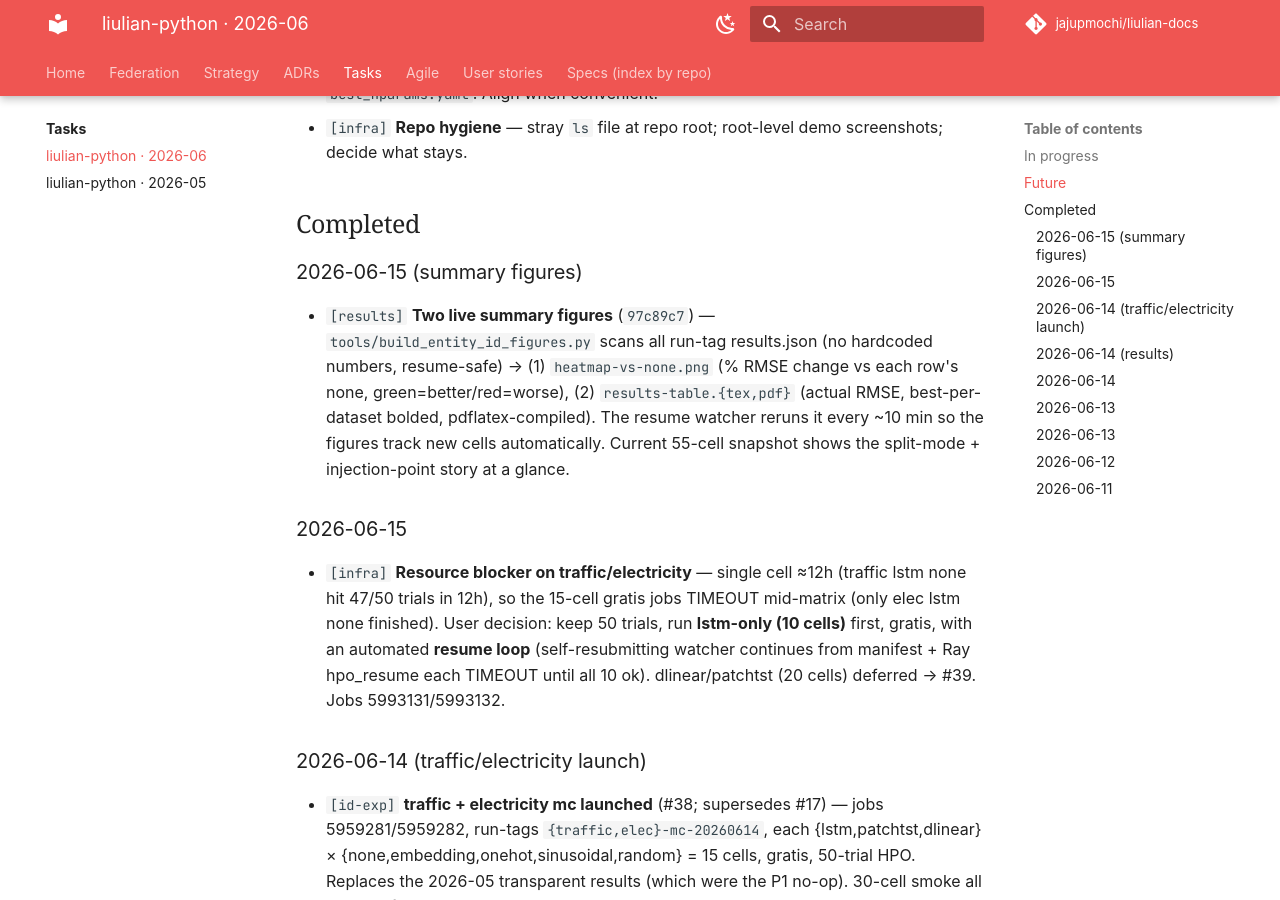
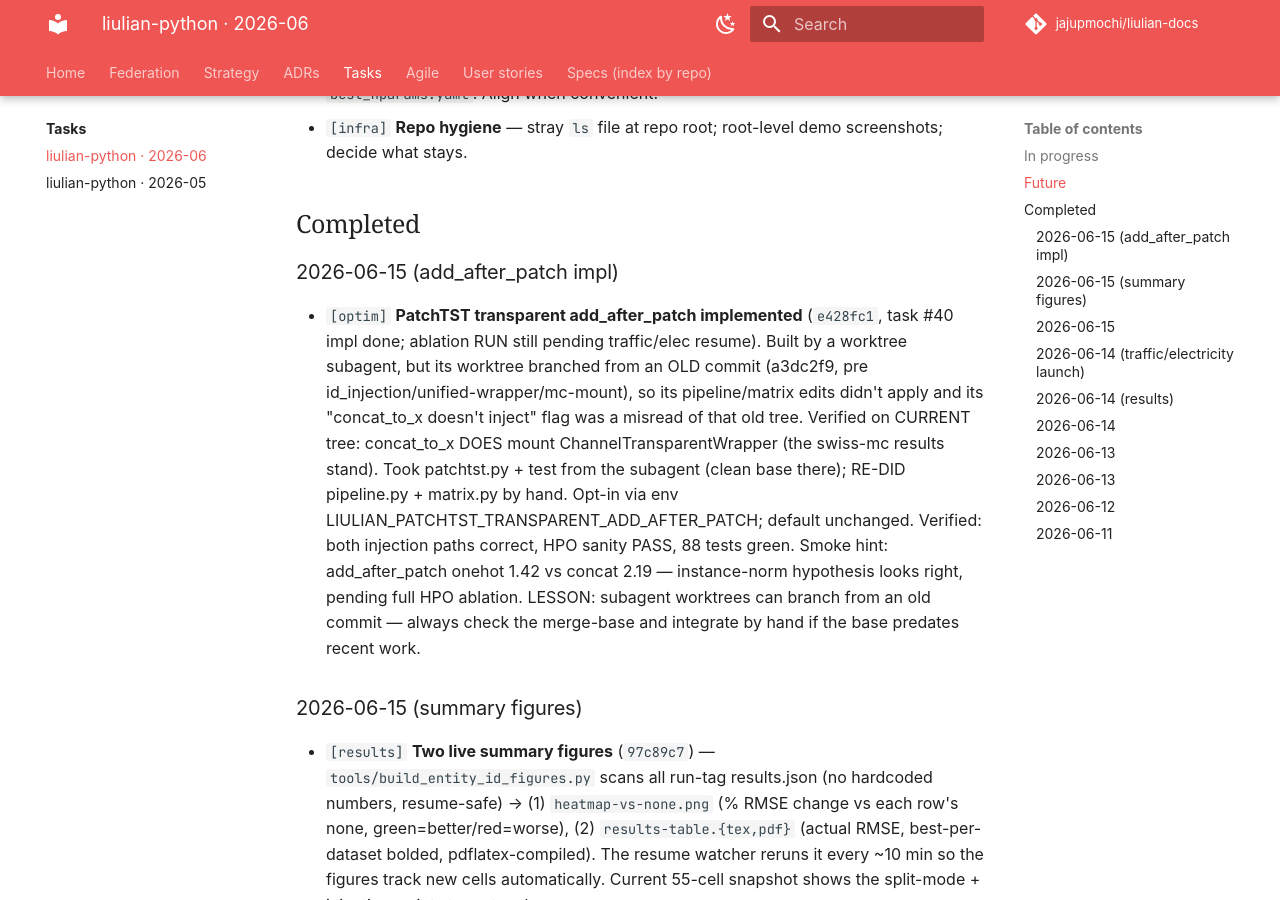
Before and after one commit to LIULIAN-AI/liulian-docs, an MkDocs documentation site: the page built from docs/tasks/liulian-python/2026-06.md, in a window 1280 px wide and 900 px high, scrolled down 1134 px. Built offline with MkDocs 1.6.1 and Material for MkDocs 9.7.7, drawn with Linux system fonts in a browser that asks for light colours; some web fonts are replaced; comment, search, counter and statistics services are not loaded.

Commit message:
docs(tasks): patchtst add_after_patch implemented (#40); subagent-worktree-base lesson
Co-Authored-By: Claude Fable 5 <noreply@anthropic.com>

```diff
--- a/docs/tasks/liulian-python/2026-06.md
+++ b/docs/tasks/liulian-python/2026-06.md
@@ -45,6 +45,23 @@ IDs (`#N`) kept for traceability.
   demo screenshots; decide what stays.
 
 ## Completed
+
+### 2026-06-15 (add_after_patch impl)
+
+- `[optim]` **PatchTST transparent add_after_patch implemented** (`e428fc1`,
+  task #40 impl done; ablation RUN still pending traffic/elec resume). Built
+  by a worktree subagent, but its worktree branched from an OLD commit
+  (a3dc2f9, pre id_injection/unified-wrapper/mc-mount), so its pipeline/matrix
+  edits didn't apply and its "concat_to_x doesn't inject" flag was a misread
+  of that old tree. Verified on CURRENT tree: concat_to_x DOES mount
+  ChannelTransparentWrapper (the swiss-mc results stand). Took patchtst.py +
+  test from the subagent (clean base there); RE-DID pipeline.py + matrix.py by
+  hand. Opt-in via env LIULIAN_PATCHTST_TRANSPARENT_ADD_AFTER_PATCH; default
+  unchanged. Verified: both injection paths correct, HPO sanity PASS, 88 tests
+  green. Smoke hint: add_after_patch onehot 1.42 vs concat 2.19 — instance-norm
+  hypothesis looks right, pending full HPO ablation.
+  LESSON: subagent worktrees can branch from an old commit — always check the
+  merge-base and integrate by hand if the base predates recent work.
 
 ### 2026-06-15 (summary figures)
 
```
